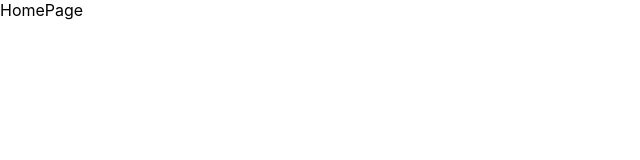
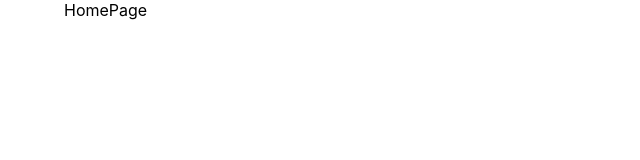
Before and after one commit to harwarl/chatapp, a React (Create React App) app in the folder client/: page / in a window 1280 px wide. Shown: the top 160 px of the page, without its empty margins (0-640 px from the left). Built offline with nearby package versions, Linux system fonts and the light colour scheme.

Commit message:
feat: layout

```diff
--- a/client/package.json
+++ b/client/package.json
@@ -3,6 +3,9 @@
   "version": "0.1.0",
   "private": true,
   "dependencies": {
+    "@emotion/react": "^11.13.3",
+    "@emotion/styled": "^11.13.0",
+    "@mui/material": "^6.1.2",
     "@reduxjs/toolkit": "^2.2.7",
     "@testing-library/jest-dom": "^5.14.1",
     "@testing-library/react": "^13.0.0",
--- a/client/src/App.tsx
+++ b/client/src/App.tsx
@@ -1,12 +1,11 @@
-import React from "react";
-import { BrowserRouter } from "react-router-dom";
 import AppRouter from "./components/routing/app-router/AppRouter";
+import Layout from "./components/layout";
 
 function App() {
   return (
-    <BrowserRouter>
+    <Layout>
       <AppRouter />
-    </BrowserRouter>
+    </Layout>
   );
 }
 
--- /dev/null
+++ b/client/src/components/layout/Layout.tsx
@@ -0,0 +1,8 @@
+import { PropsWithChildren, FC } from "react";
+import { Container } from "@mui/material";
+
+const Layout: FC<PropsWithChildren> = ({ children }) => {
+  return <Container component="main">{children}</Container>;
+};
+
+export default Layout;
--- /dev/null
+++ b/client/src/components/layout/index.ts
@@ -0,0 +1 @@
+export { default } from "./Layout";
--- a/client/src/components/routing/app-router/AppRouter.tsx
+++ b/client/src/components/routing/app-router/AppRouter.tsx
@@ -1,10 +1,11 @@
 import { FC } from "react";
-import { Route, Routes } from "react-router-dom";
+import { BrowserRouter, Route, Routes } from "react-router-dom";
 import AuthWrapper from "../auth-wrapper/AuthWrapper";
 import { authRoutes, publicRoutes } from "../../../routes";
 
 const AppRouter: FC = () => {
   return (
+    <BrowserRouter>
       <Routes>
         <Route element={<AuthWrapper />}>
           {authRoutes.map(({ path, Component }) => (
@@ -15,6 +16,7 @@ const AppRouter: FC = () => {
           <Route key={path} path={path} element={<Component />} />
         ))}
       </Routes>
+    </BrowserRouter>
   );
 };
 
--- a/client/src/components/routing/app-router/index.ts
+++ b/client/src/components/routing/app-router/index.ts
@@ -1 +1 @@
-export * from "./AppRouter";
+export { default } from "./AppRouter";
--- a/client/src/components/routing/auth-wrapper/index.ts
+++ b/client/src/components/routing/auth-wrapper/index.ts
@@ -1 +1 @@
-export * from "./AuthWrapper";
+export { default } from "./AuthWrapper";
```
Also changed, not shown: 1 other file (tests, documents, lock files or other folders). Lines whose indentation alone changed are shown as unchanged.
